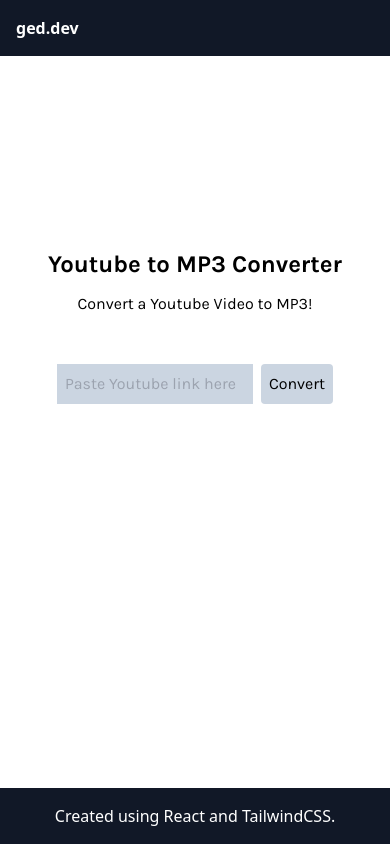
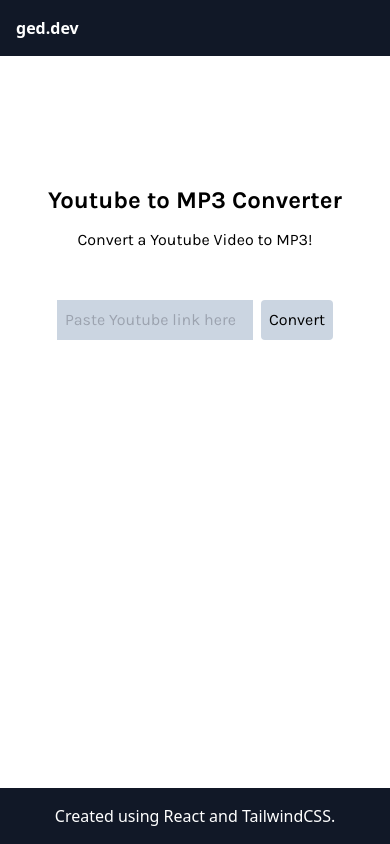
Before and after one commit to gerardnicolas/yt-to-mp3-converter, a React (Vite) app: page / in a window 390 px wide. Built offline with nearby package versions, Linux system fonts and the light colour scheme.

Commit message:
update mobile ui

```diff
--- a/src/App.jsx
+++ b/src/App.jsx
@@ -26,11 +26,11 @@
         }
     })
       .then((res) => {
-        if (res.data.link && res.data.title){
+        if (res.data.link){
           setUrlResult(res.data.link)
           setSongTitle(res.data.title)
+          console.log("Successfully fetched data!")
           setErrorDisplay("")
-          console.log("Successfully fetched data!")
         } else if (!res.data.link){
           console.log(`Error: ${res.data.msg}`)
           setErrorDisplay("Enter a valid youtube link.")
@@ -44,7 +44,7 @@
   return (
     <div>
       <Header />
-      <div className="flex-col justify-center items-center pt-48">
+      <div className="flex-col justify-center items-center pt-32">
         <div className="">
           <h1 className='flex font-karla justify-center font-bold lg:text-4xl md:text-3xl sm:text-3xl pb-3 text-2xl'>Youtube to MP3 Converter</h1>
           <p className="flex font-karla justify-center text-s pb-10">Convert a Youtube Video to MP3!</p>
@@ -56,7 +56,7 @@
           <button className='bg-slate-300 p-2 ml-2 rounded hover:bg-slate-200 transition-all' type='submit' id='convert-button'>Convert</button>
         </form>
 
-        <div className="flex justify-center mt-14 font-karla text-lg font-bold">
+        <div className="flex justify-center mt-14 font-karla text-s font-bold px-9 text-center">
           {songTitle ? <h1>Title: {songTitle}</h1> : ""}
           {}
         </div>
```
